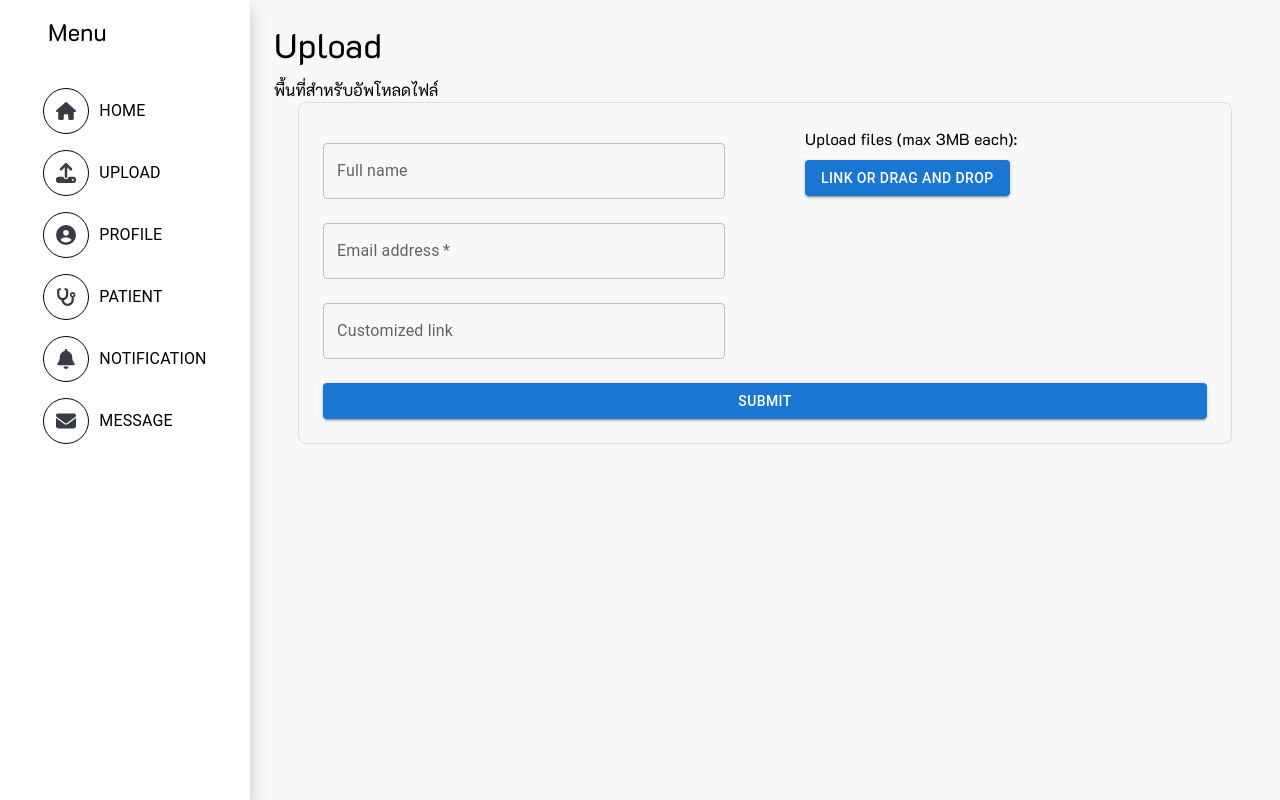
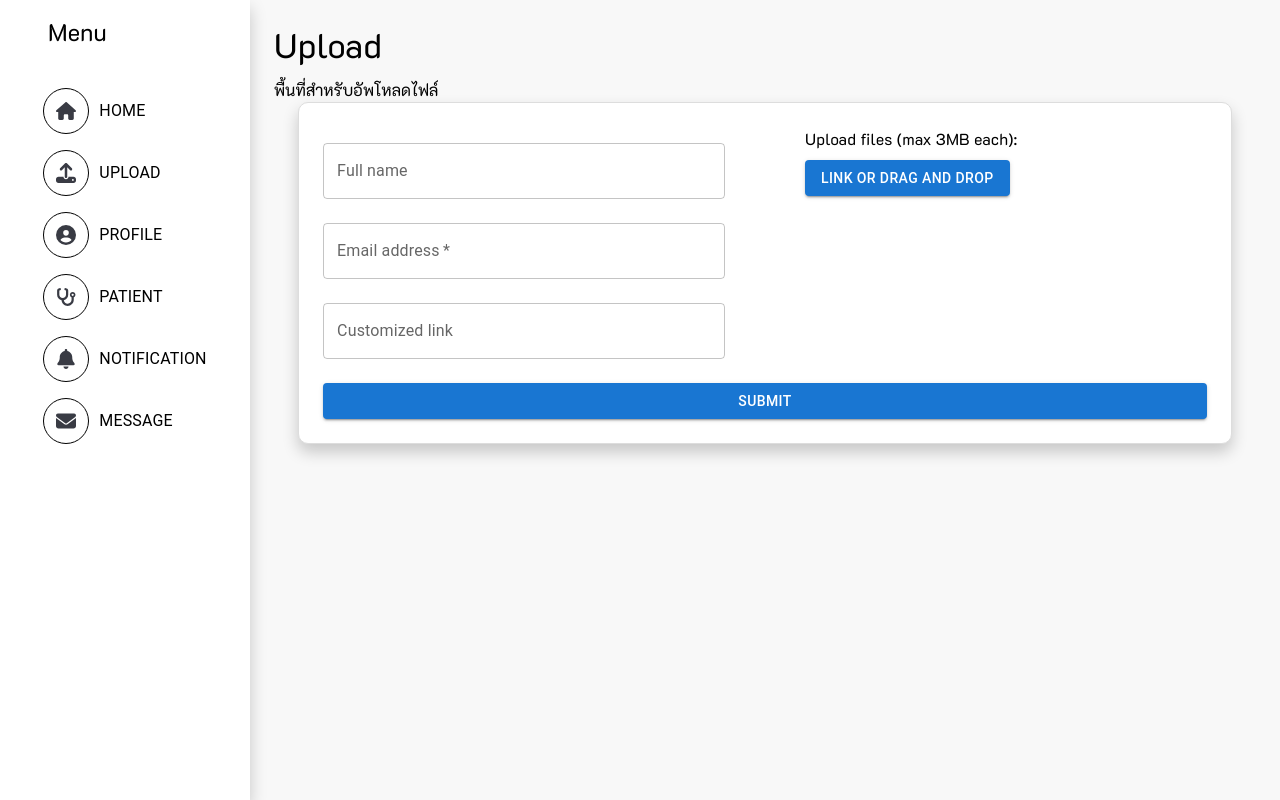
Before and after one commit to Boom-Tris/Boom-Tris-hospital, a React (Create React App) app in the folder Frontend/: page /UPLOAD in a window 1280 px wide. Built offline with nearby package versions, Linux system fonts and the light colour scheme.

Commit message:
Update Upload.js

```diff
--- a/Frontend/src/pages/Upload.js
+++ b/Frontend/src/pages/Upload.js
@@ -14,7 +14,7 @@ import {
   ListItemSecondaryAction,
 } from '@mui/material';
 import { Delete, CheckCircle, Error } from '@mui/icons-material';
-
+ import '../components/pages.css';
 
 const Upload = () => {
  const [files, setFiles] = useState([]);
@@ -56,14 +56,17 @@ const Upload = () => {
     <div>
        <Typography variant="h4" gutterBottom> Upload </Typography>
       <Typography variant="body1">พื้นที่สำหรับอัพโหลดไฟล์</Typography>
-       <Box
-            sx={{
+       <Box   className="custom-Upload"
+            /* sx={{
               maxWidth: '90%',
               margin: 'auto',
               padding: 3,
+
               border: '1px solid #ddd',
-              borderRadius: 2,
-            }}
+              backgroundColor: 'white',
+              borderRadius: '10px',
+              boxShadow: '0 8px 16px rgba(0, 0, 0, 0.2)',
+            }} */
           >
 
 
```
